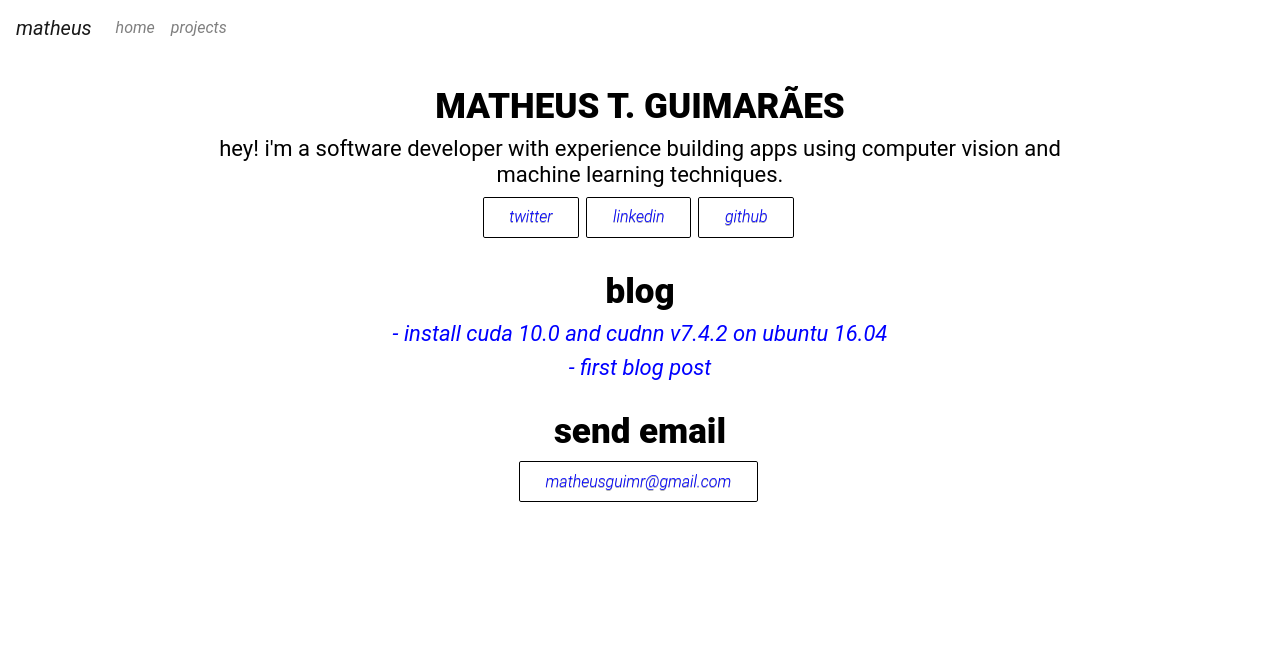
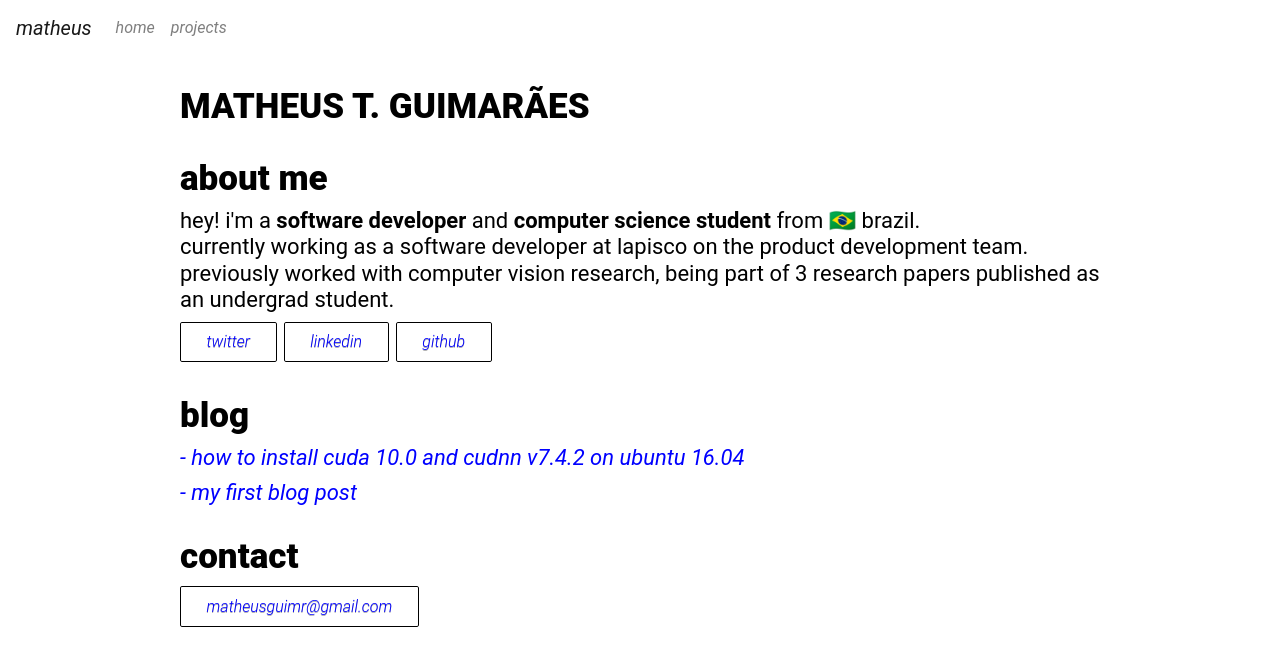
Before and after one commit to matheustguimaraes/matheustguimaraes.github.io, a plain HTML site: page index.html in a window 1280 px wide. Drawn offline with nearby package versions, Linux system fonts and the light colour scheme.

Commit message:
Add emoji

```diff
--- a/index.html
+++ b/index.html
@@ -45,14 +45,16 @@
     </nav>
 
     <section class="container">
-        <div class="row text-center">
+        <div class="row">
             <div class="col"></div>
             <div class='col-10'>
                 <div>
                     <h1>MATHEUS T. GUIMARÃES</h1>
+                    <h2>about me</h2>
                     <h3>
-                        hey! i'm a software developer with experience building apps using computer
-                        vision and machine learning techniques.
+                        hey! i'm a <b>software developer</b> and <b>computer science student</b> from 🇧🇷 brazil.<br>
+                        currently working as a software developer at lapisco on the product development team.<br>
+                        previously worked with computer vision research, being part of 3 research papers published as an undergrad student.
                     </h3>
                 </div>
                 <div>
@@ -68,16 +70,16 @@
                     <h2>blog</h2>
                     <h3>
                         <a href="posts/install-cuda-ubuntu16.html">
-                            - install cuda 10.0 and cudnn v7.4.2 on ubuntu 16.04
+                            - how to install cuda 10.0 and cudnn v7.4.2 on ubuntu 16.04
                         </a>
                     </h3>
                     <h3>
-                        <a href="posts/first-blog-post.html">- first blog post</a>
+                        <a href="posts/first-blog-post.html">- my first blog post</a>
                     </h3>
                 </div>
 
                 <div>
-                    <h2>send email</h2>
+                    <h2>contact</h2>
                         <a target="_blank" rel="noopener noreferrer" href="mailto:matheusguimr@gmail.com"
                             class="button-link">matheusguimr@gmail.com</a>
                 </div>
```
